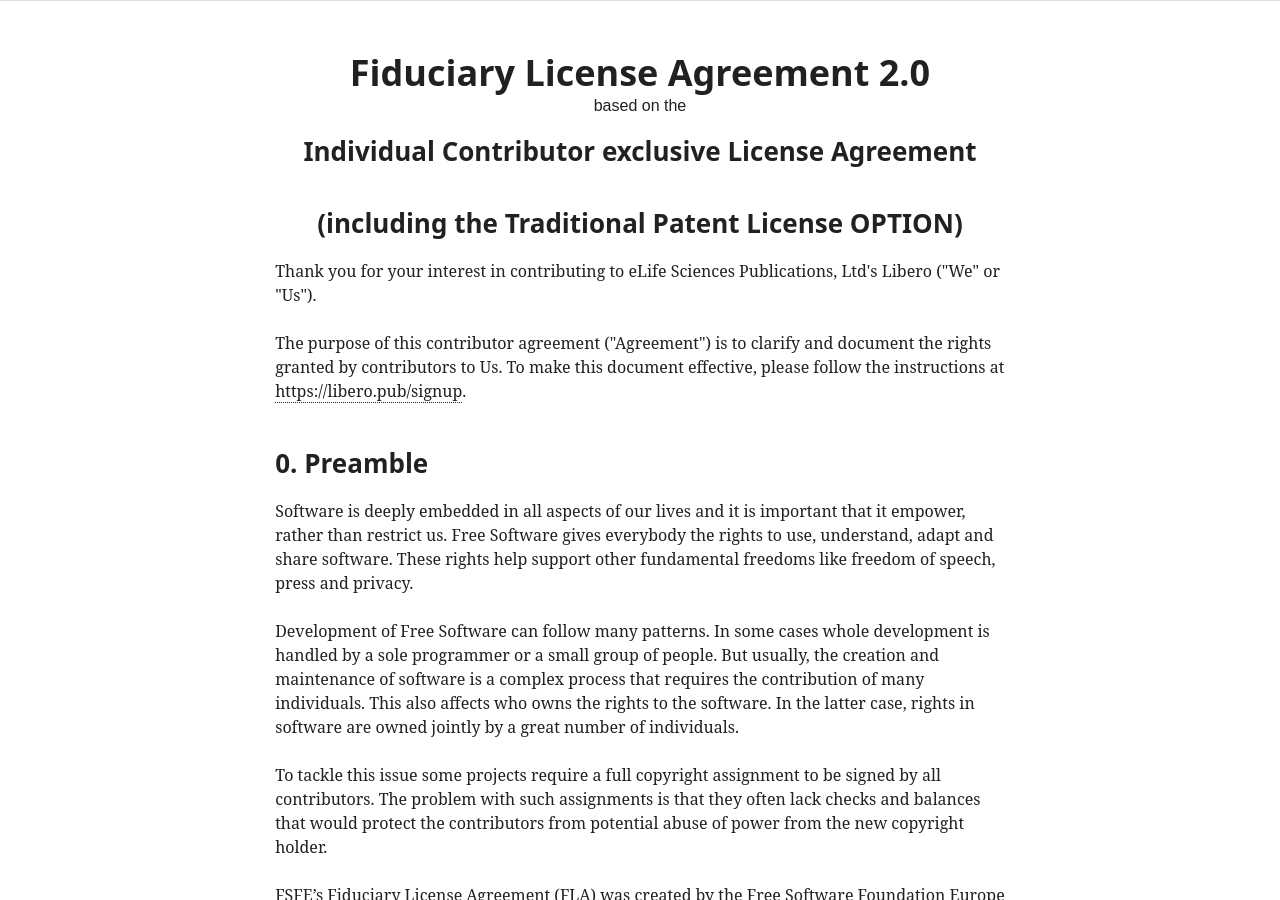
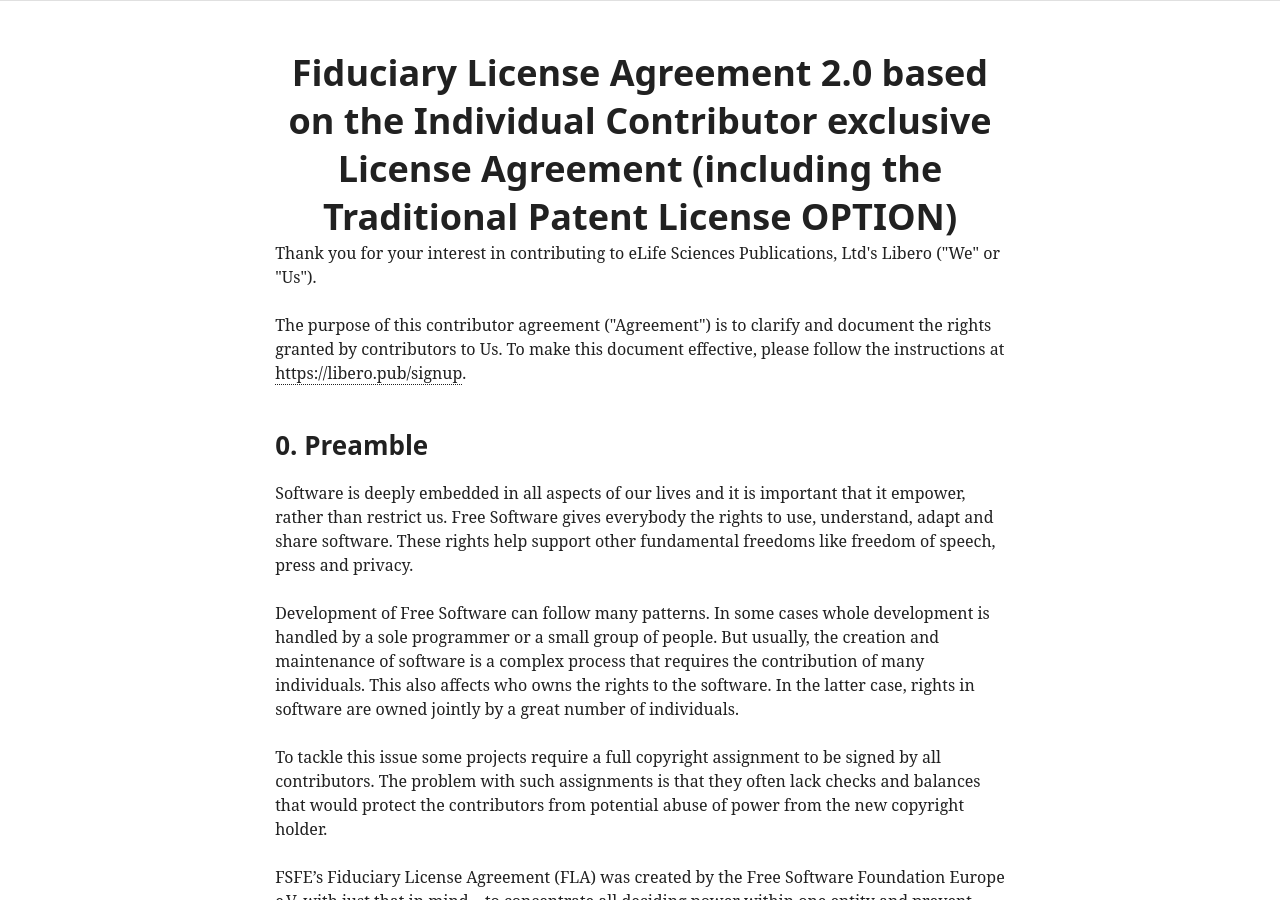
Before and after one commit to libero/libero.github.io, a Jekyll site: the page governance/cla/index.html, which Jekyll copies as it is, in a window 1280 px wide and 900 px high. Built offline with Jekyll 4.4.1, drawn with Linux system fonts in a browser that asks for light colours; some web fonts are replaced.

```diff
--- a/governance/cla/index.html
+++ b/governance/cla/index.html
@@ -33,10 +33,7 @@
           <div class="grid">
             <div class="content-container grid__item one-whole large--ten-twelfths push--large--one-twelfth x-large--eight-twelfths push--x-large--two-twelfths grid-column">
               <section class="text-center">
-                <h1 id="tmp-title">Fiduciary License Agreement 2.0</h1>
-                <span id="tmp-subtitle-based">based on the</span>
-                <h2 id="tmp-subtitle"><span id="tmp-contributor-type">Individual</span> Contributor <span id="tmp-contributor-exclusivity-1">exclusive</span> License Agreement</h2>
-                <h2 id="tmp-subtitle-patent">(including the <span id="tmp-patent-option">Traditional Patent License</span> OPTION)</h2>
+                <h1 id="tmp-title">Fiduciary License Agreement 2.0 based on the Individual Contributor exclusive License Agreement (including the Traditional Patent License OPTION)</h1>
                 </section>
 
                 <p>Thank you for your interest in contributing to <span id="tmp-beneficiary-name">eLife Sciences Publications, Ltd</span>'s <span id="tmp-project-name">Libero</span> ("We" or "Us").</p>
```
